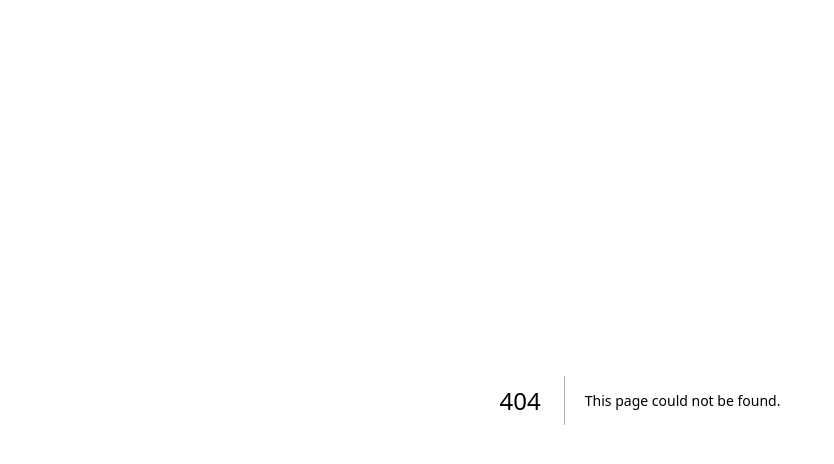
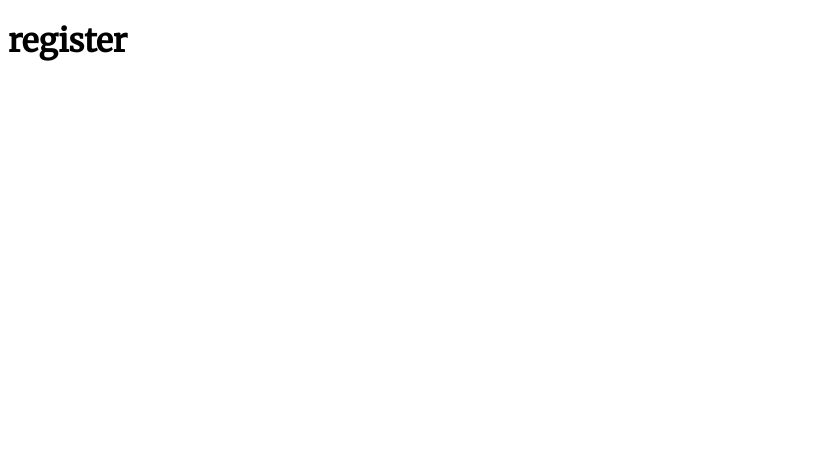
Before and after one commit to barteek-poz/Oddaj-rzeczy, a Next.js app in the folder oddaj-rzeczy/: page /register in a window 1280 px wide. Before the commit this address had no page. Shown: the top 464 px of the page, without its empty margins (0-834 px from the left). Built offline with nearby package versions, Linux system fonts and the light colour scheme.

Commit message:
created register route

```diff
--- /dev/null
+++ b/oddaj-rzeczy/src/app/register/page.js
@@ -0,0 +1,5 @@
+const RegisterPage = () => {
+    return <h1>register</h1>
+}
+
+export default RegisterPage
```
